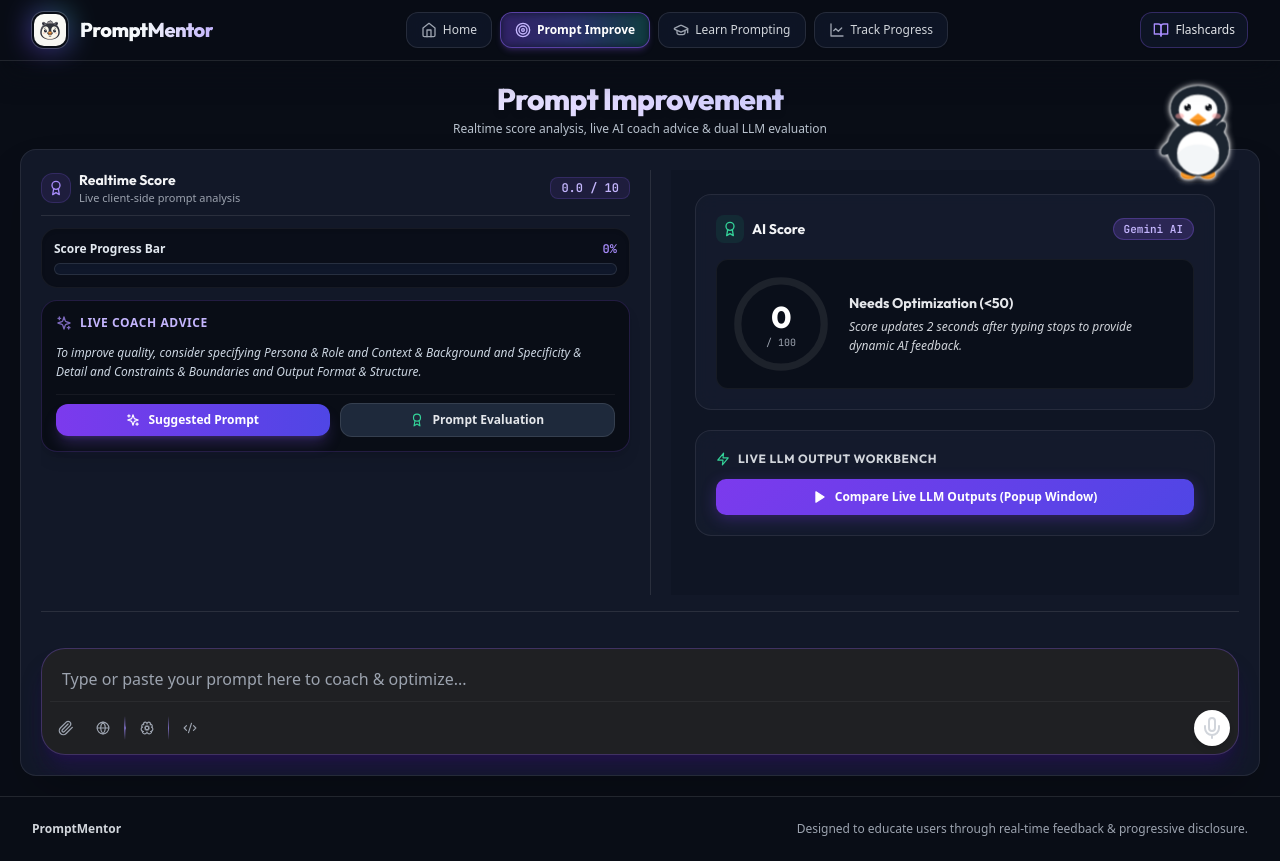
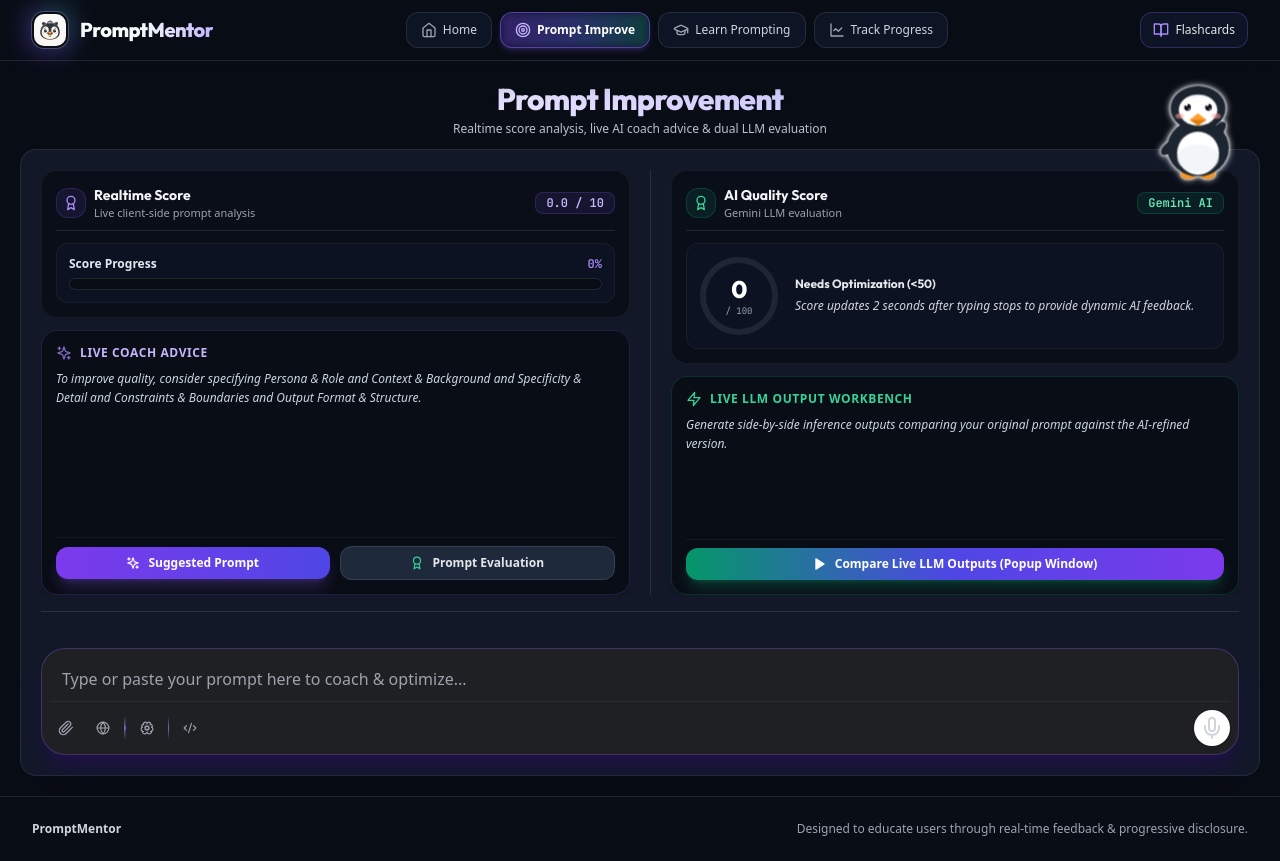
Before and after one commit to sonal428-hub/PromptMentor, a React (Vite) app: page /improve in a window 1280 px wide. Built offline with nearby package versions, Linux system fonts and the light colour scheme.

Commit message:
style: achieve 100% pixel symmetry and uniform card aspect ratio between left & right sections with no internal scrollbars

```diff
--- a/src/components/ScoreRightPanel.jsx
+++ b/src/components/ScoreRightPanel.jsx
@@ -95,25 +95,31 @@ export default function ScoreRightPanel({
   };
 
   return (
-    <div className="relative flex flex-col h-full overflow-y-auto p-4 lg:p-6 space-y-5 bg-slate-950/20">
-      <div className="glass-panel p-5 space-y-4 border-violet-500/20">
-        <div className="flex items-center justify-between">
+    <div className="relative flex flex-col justify-between h-full space-y-3 bg-transparent overflow-hidden">
+      <div className="space-y-3 flex-1 flex flex-col justify-between">
+
+        {/* Card 1: AI Score Meter */}
+        <div className="p-3.5 rounded-2xl bg-slate-950/80 border border-white/5 space-y-3 shadow-inner">
+          <div className="flex items-center justify-between pb-2 border-b border-white/10">
             <div className="flex items-center gap-2">
-            <div className="p-1.5 rounded-lg bg-emerald-500/10 text-emerald-400">
+              <div className="p-1.5 rounded-xl bg-emerald-500/10 text-emerald-400 border border-emerald-500/20">
                 <Award className="w-4 h-4" />
               </div>
-            <h2 className="text-sm font-bold text-gray-100 font-heading">AI Score</h2>
+              <div>
+                <h2 className="text-sm font-bold text-gray-100 font-heading">AI Quality Score</h2>
+                <p className="text-[11px] text-gray-400">Gemini LLM evaluation</p>
               </div>
-          <span className="text-[11px] font-mono px-2.5 py-0.5 rounded-full bg-violet-500/20 text-violet-300 border border-violet-500/30 font-semibold flex items-center gap-1.5">
-            {isAiScoreLoading && <RefreshCw className="w-3 h-3 animate-spin text-violet-400" />}
+            </div>
+            <span className="text-xs font-mono font-bold text-emerald-300 bg-emerald-500/10 px-2.5 py-0.5 rounded-lg border border-emerald-500/20 flex items-center gap-1.5">
+              {isAiScoreLoading && <RefreshCw className="w-3 h-3 animate-spin text-emerald-400" />}
               <span>{isAiScoreLoading ? 'Evaluating...' : 'Gemini AI'}</span>
             </span>
           </div>
 
           {/* Radial Score Display */}
-        <div className="flex items-center gap-5 p-4 rounded-xl bg-slate-950/80 border border-white/5">
-          <div className="relative w-24 h-24 flex items-center justify-center flex-shrink-0">
-            <svg className="w-24 h-24 meter-svg" viewBox="0 0 80 80">
+          <div className="flex items-center gap-4 p-3 rounded-xl bg-slate-900/60 border border-white/5">
+            <div className="relative w-20 h-20 flex items-center justify-center flex-shrink-0">
+              <svg className="w-20 h-20 meter-svg" viewBox="0 0 80 80">
                 <circle
                   className="meter-circle-bg"
                   cx="40"
@@ -136,15 +142,15 @@ export default function ScoreRightPanel({
                 />
               </svg>
               <div className="absolute inset-0 flex flex-col items-center justify-center text-center">
-              <span className="text-3xl font-black font-heading text-white tracking-tight">
+                <span className="text-2xl font-black font-heading text-white tracking-tight">
                   {displayScore}
                 </span>
-              <span className="text-[10px] text-gray-400 font-mono">/ 100</span>
+                <span className="text-[9px] text-gray-400 font-mono">/ 100</span>
               </div>
             </div>
 
             <div className="flex-1 space-y-1">
-            <h3 className="text-sm font-bold text-gray-200 font-heading">
+              <h3 className="text-xs font-bold text-gray-200 font-heading">
                 {displayScore >= 85
                   ? 'Master Level Prompt (85+)'
                   : displayScore >= 70
@@ -153,7 +159,7 @@ export default function ScoreRightPanel({
                   ? 'Developing Prompt (50–69)'
                   : 'Needs Optimization (<50)'}
               </h3>
-            <p className="text-xs text-gray-300 leading-relaxed italic">
+              <p className="text-xs text-gray-300 leading-relaxed italic line-clamp-2">
                 {isAiScoreLoading ? (
                   <span className="text-violet-300 animate-pulse">Evaluating prompt structure with Gemini AI...</span>
                 ) : (
@@ -164,24 +170,28 @@ export default function ScoreRightPanel({
           </div>
         </div>
 
-      {/* Live LLM Output Workbench Action Button */}
-      <div className="glass-panel p-5 space-y-3 border-emerald-500/20">
-        <div className="flex items-center justify-between">
-          <h3 className="text-xs font-bold text-gray-300 uppercase tracking-wider flex items-center gap-2">
-            <Zap className="w-3.5 h-3.5 text-emerald-400" />
+        {/* Card 2: Live LLM Output Workbench */}
+        <div className="p-3.5 rounded-2xl bg-slate-950/90 border border-emerald-500/20 space-y-3 shadow-lg flex-1 flex flex-col justify-between">
+          <div className="space-y-2">
+            <div className="flex items-center gap-2 text-emerald-400 font-bold text-xs uppercase tracking-wider">
+              <Zap className="w-4 h-4 text-emerald-400" />
               Live LLM Output Workbench
-          </h3>
+            </div>
+            <p className="text-xs text-slate-300 italic leading-relaxed min-h-[36px]">
+              Generate side-by-side inference outputs comparing your original prompt against the AI-refined version.
+            </p>
           </div>
 
+          <div className="pt-2 border-t border-white/5">
             <button
               onClick={handleCompareClick}
               disabled={isComparing}
-          className="btn-primary text-xs py-3 px-4 w-full flex items-center justify-center gap-2 font-bold shadow-lg shadow-emerald-500/20 disabled:opacity-50 disabled:cursor-not-allowed bg-gradient-to-r from-emerald-600 via-indigo-600 to-violet-600 hover:from-emerald-500 hover:to-violet-500 transition-all active:scale-95"
+              className="w-full flex items-center justify-center gap-2 px-3 py-2 rounded-xl bg-gradient-to-r from-emerald-600 via-indigo-600 to-violet-600 hover:from-emerald-500 hover:to-violet-500 text-white text-xs font-bold shadow-lg shadow-emerald-500/25 transition-all active:scale-95 disabled:opacity-50"
             >
               {isComparing ? (
                 <>
-              <RefreshCw className="w-4 h-4 animate-spin text-white" />
-              <span>Running Live LLM Output Inferences...</span>
+                  <RefreshCw className="w-3.5 h-3.5 animate-spin text-white" />
+                  <span>Running Live Inferences...</span>
                 </>
               ) : (
                 <>
@@ -190,13 +200,16 @@ export default function ScoreRightPanel({
                 </>
               )}
             </button>
+          </div>
 
           {compareError && (
-          <div className="p-3 rounded-lg bg-rose-500/10 border border-rose-500/30 text-rose-300 text-xs">
+            <div className="p-2 rounded-lg bg-rose-500/10 border border-rose-500/30 text-rose-300 text-xs">
               ❌ {compareError}
             </div>
           )}
         </div>
+
+      </div>
     </div>
   );
 }
--- a/src/pages/ImprovePage.jsx
+++ b/src/pages/ImprovePage.jsx
@@ -141,13 +141,14 @@ export default function ImprovePage({
         {/* Main Glass Dashboard Box */}
         <div className="flex-1 glass-panel p-4 sm:p-5 border-violet-500/20 shadow-2xl rounded-3xl bg-slate-900/50 backdrop-blur-xl flex flex-col justify-between gap-4 overflow-hidden">
 
-          {/* Top Grid: Left (Realtime Score) & Right (AI Score) */}
-          <div className="grid grid-cols-1 lg:grid-cols-2 gap-5 flex-1 min-h-0 overflow-y-auto">
+          {/* Top Grid: Left (Realtime Score) & Right (AI Score) - Completely Symmetrical */}
+          <div className="grid grid-cols-1 lg:grid-cols-2 gap-5 flex-1 min-h-0 overflow-hidden">
 
             {/* SECTION 1: Realtime Score (Left Side) */}
-            <div className="space-y-4 flex flex-col justify-between">
-              <div className="space-y-3">
-                {/* Section Header */}
+            <div className="space-y-3 flex flex-col justify-between h-full overflow-hidden">
+
+              {/* Card 1: Realtime Score Meter */}
+              <div className="p-3.5 rounded-2xl bg-slate-950/80 border border-white/5 space-y-3 shadow-inner">
                 <div className="flex items-center justify-between pb-2 border-b border-white/10">
                   <div className="flex items-center gap-2">
                     <div className="p-1.5 rounded-xl bg-violet-500/10 text-violet-400 border border-violet-500/20">
@@ -164,28 +165,31 @@ export default function ImprovePage({
                 </div>
 
                 {/* Horizontal Score Progress Meter */}
-                <div className="space-y-1.5 p-3 rounded-2xl bg-slate-950/80 border border-white/5 shadow-inner">
+                <div className="space-y-1.5 p-3 rounded-xl bg-slate-900/60 border border-white/5">
                   <div className="flex justify-between text-xs text-gray-300 font-medium">
-                    <span className="font-semibold text-slate-200">Score Progress Bar</span>
+                    <span className="font-semibold text-slate-200">Score Progress</span>
                     <span className="font-mono font-bold text-violet-400">{heuristic.overallScore}%</span>
                   </div>
-                  <div className="w-full h-3 rounded-full bg-slate-900 border border-white/10 overflow-hidden p-0.5 shadow-inner">
+                  <div className="w-full h-3 rounded-full bg-slate-950 border border-white/10 overflow-hidden p-0.5 shadow-inner">
                     <div
                       className="h-full rounded-full transition-all duration-500 ease-out bg-gradient-to-r from-violet-600 via-indigo-500 to-emerald-400 shadow-md"
                       style={{ width: `${heuristic.overallScore}%` }}
                     />
                   </div>
                 </div>
+              </div>
 
-                {/* Live Coach's Advice with 2 Popup Buttons */}
-                <div className="p-3.5 rounded-2xl bg-slate-950/90 border border-violet-500/20 space-y-3 shadow-lg">
+              {/* Card 2: Live Coach Advice with 2 Popup Buttons */}
+              <div className="p-3.5 rounded-2xl bg-slate-950/90 border border-violet-500/20 space-y-3 shadow-lg flex-1 flex flex-col justify-between">
+                <div className="space-y-2">
                   <div className="flex items-center gap-2 text-violet-300 font-bold text-xs uppercase tracking-wider">
                     <Sparkles className="w-4 h-4 text-violet-400 animate-pulse" />
                     Live Coach Advice
                   </div>
-                  <p className="text-xs text-slate-300 italic leading-relaxed min-h-[36px]">
+                  <p className="text-xs text-slate-300 italic leading-relaxed min-h-[36px] line-clamp-2">
                     {dynamicCoachAdvice}
                   </p>
+                </div>
 
                 {/* Two Action Popup Buttons */}
                 <div className="flex flex-col sm:flex-row items-center gap-2.5 pt-2 border-t border-white/5">
@@ -207,10 +211,9 @@ export default function ImprovePage({
               </div>
 
             </div>
-            </div>
 
             {/* SECTION 2: AI Score Section (Right Side) */}
-            <div className="space-y-4 border-t lg:border-t-0 lg:border-l border-white/10 lg:pl-5 pt-4 lg:pt-0">
+            <div className="border-t lg:border-t-0 lg:border-l border-white/10 lg:pl-5 pt-4 lg:pt-0 h-full overflow-hidden">
               <ScoreRightPanel
                 coaxResult={coaxResult}
                 isCoaxing={isCoaxing}
```
Lines whose indentation alone changed are shown as unchanged.
